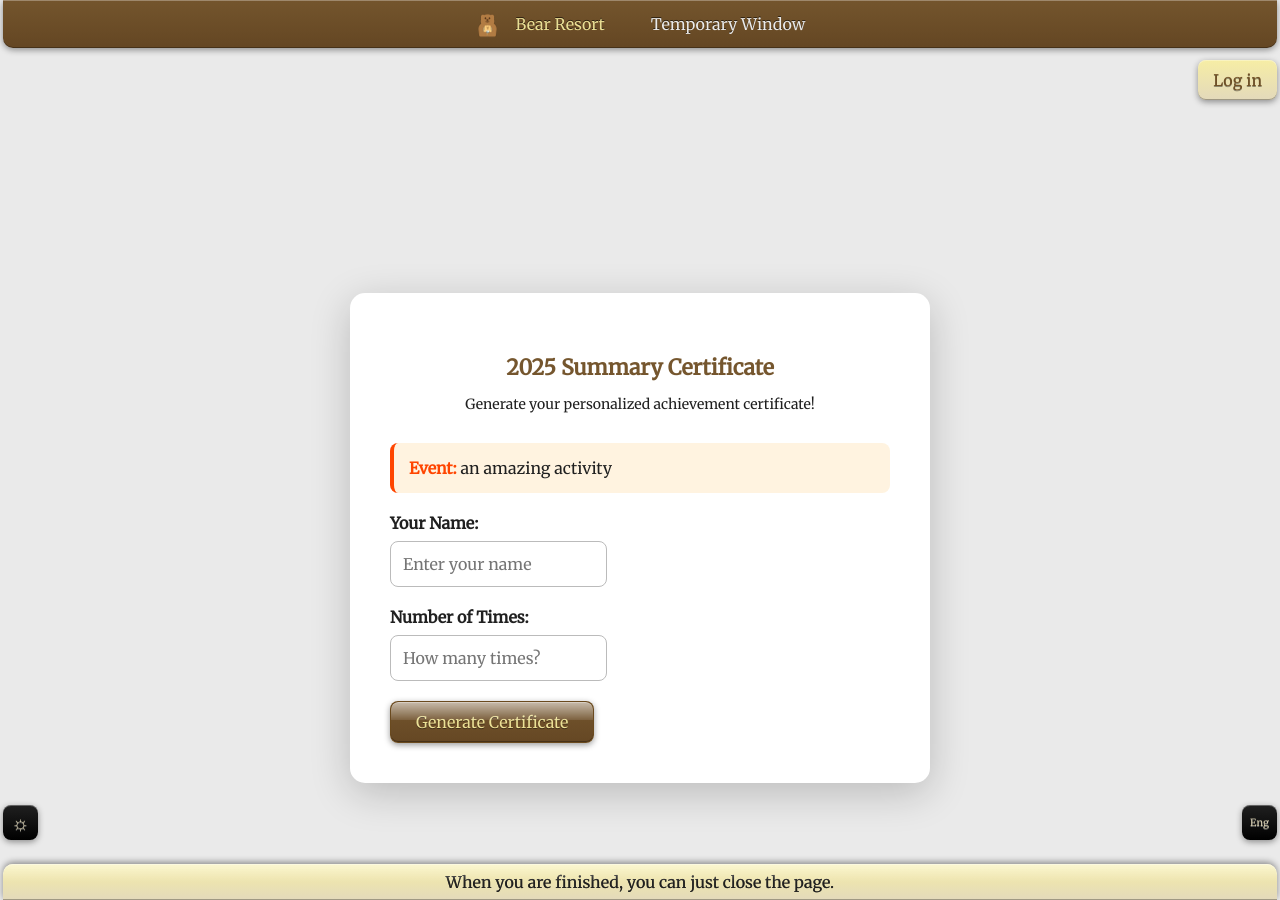
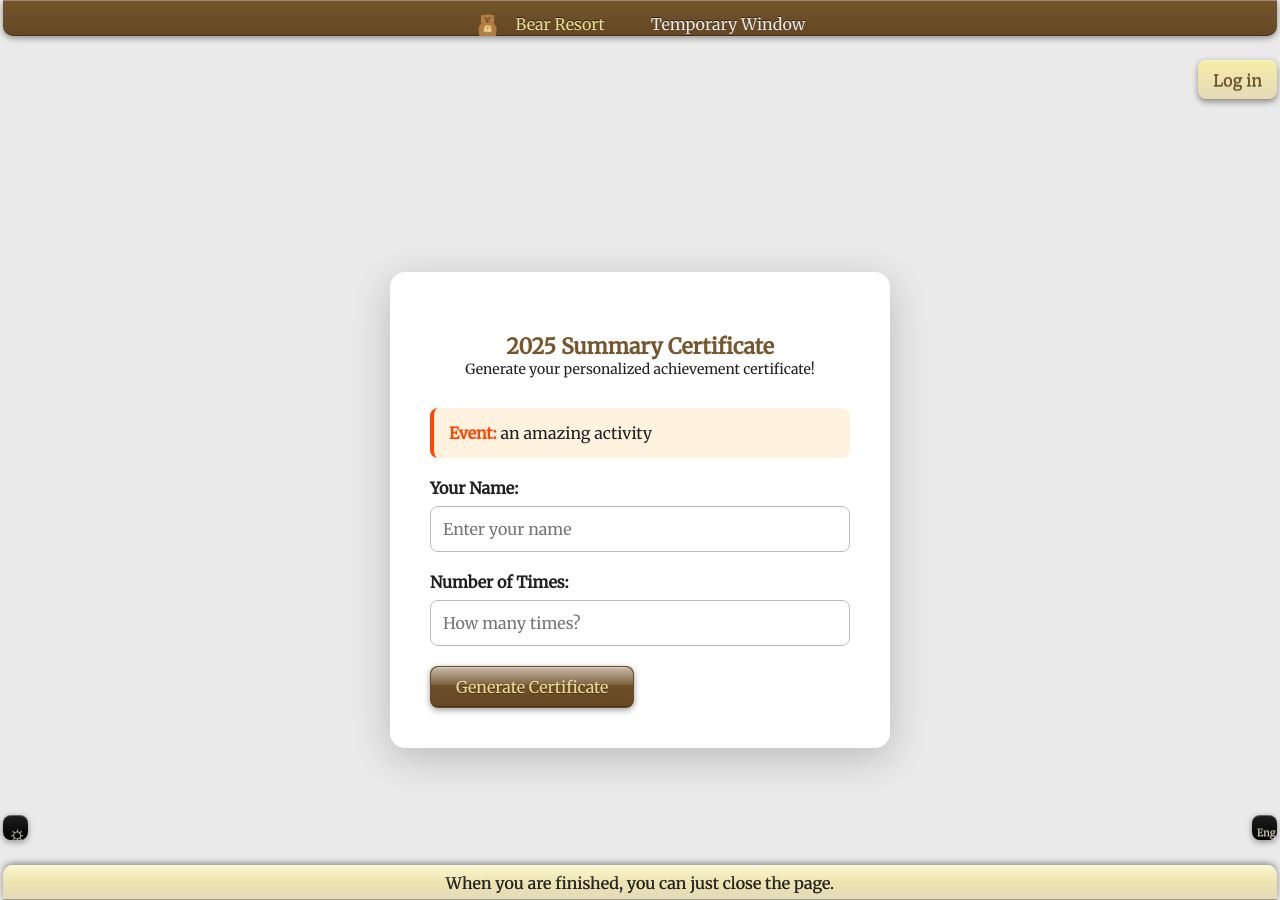
Before and after one commit to Bear-Resort/bear-resort.github.io, a Jekyll site: the page built from certificate-25/index.html, in a window 1280 px wide and 900 px high. Built offline with Jekyll 4.4.1, drawn with Linux system fonts in a browser that asks for light colours.

Commit message:
updated the style

```diff
--- a/certificate-25/index.html
+++ b/certificate-25/index.html
@@ -3,11 +3,11 @@ title: "2025 Certificate"
 ---
 
 <style>
-    /* * {
+    * {
         margin: 0;
         padding: 0;
         box-sizing: border-box;
-    } */
+    }
 
     .theBody {
         min-height: 100vh;
@@ -43,7 +43,7 @@ title: "2025 Certificate"
     }
 
     input {
-        /* width: 100%; */
+        width: 100%;
         padding: 12px;
         /* border: 2px solid #ddd; */
         border-radius: 8px;
```
